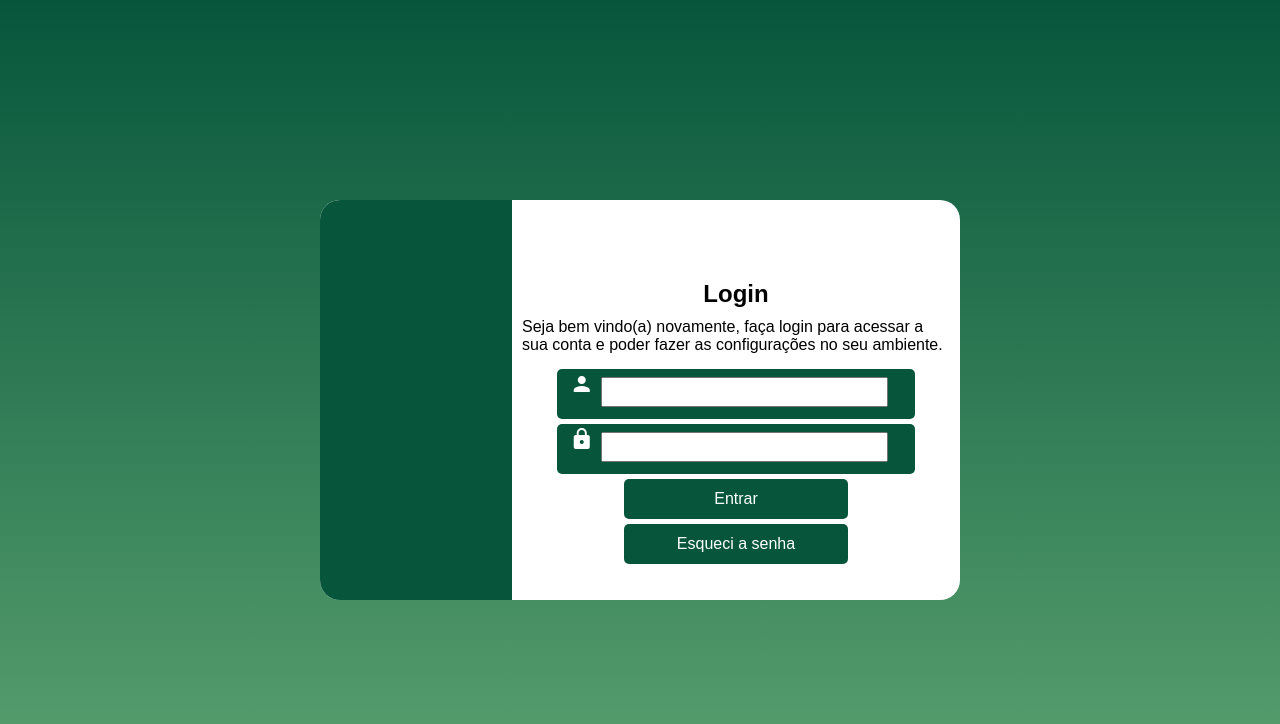
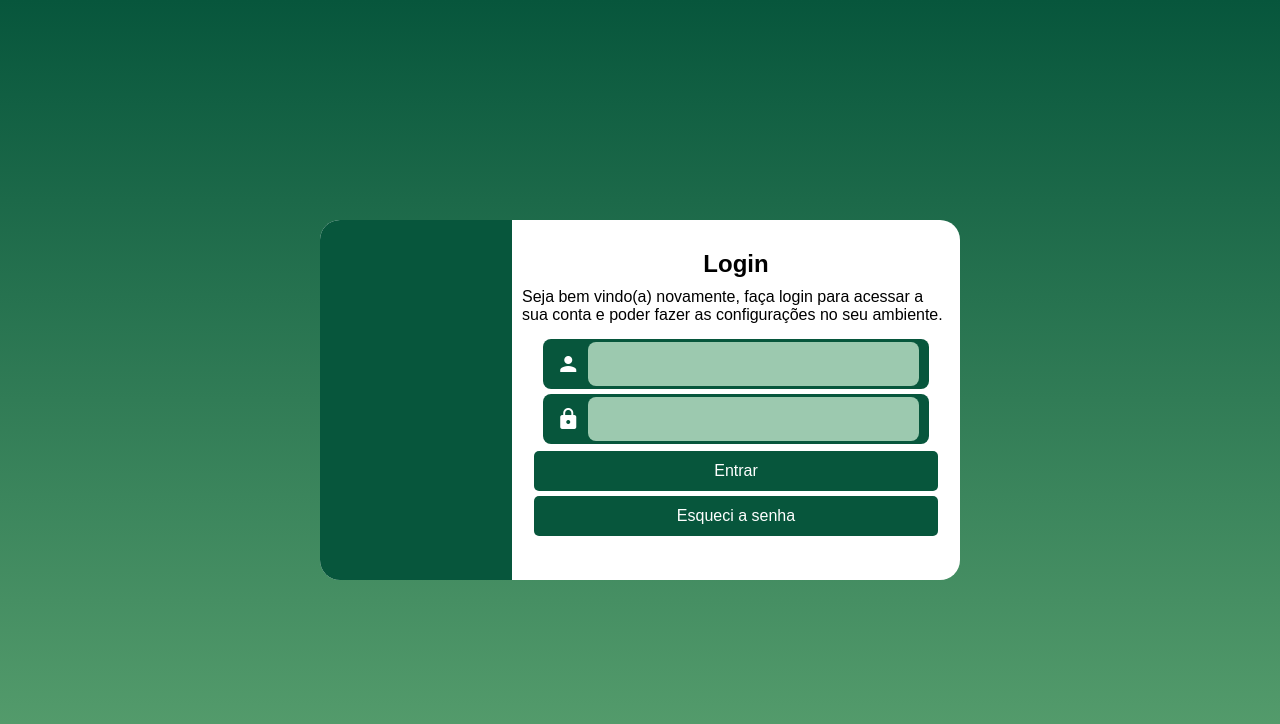
Before and after one commit to Miqueias-Tomaz/projeto-login-responsivo, a plain HTML site: page index.html in a window 1280 px wide. Drawn offline with Linux system fonts and the light colour scheme.

Commit message:
finalizado

```diff
--- a/estilos/media-query.css
+++ b/estilos/media-query.css
@@ -7,7 +7,7 @@
 
     #login-box {
         width: 70%;
-        height: 400px;
+        height: 360px;
     }
 
     div#imagem {
@@ -21,19 +21,29 @@
         width: 70%;
         height: 100%;
         margin-top: 70px;
+        transform: translateY(-50px);
     }
 
-    .botao {
-        width: 50%;
+    .login-area {
+        width: 86%;
     }
 
-    #login-area {
-        width: 300px;
+    #isenha, #iemail {
+        width: 86%;
     }
+
 }
-
 @media screen and (min-width: 1200px) {
     #login-box {
         width: 50%;
+        height: 360px;
+    }
+
+    .login-area {
+        width: 86%;
+    }
+
+    #isenha, #iemail {
+        width: 86%;
+    }
 }
-}
--- a/estilos/style.css
+++ b/estilos/style.css
@@ -55,6 +55,7 @@ html, body {
 
 form > div > span {
  color: var(--cor5);
+ transform: translateY(10px);
 }
 
 .login-area {
@@ -75,17 +76,25 @@ label {
 
 .login-area {
     height: 50px;
-    border-radius: 5px;
+    border-radius: 8px;
     margin: auto;
     margin-top: 5px;
 }
 
 input {
-    height: 30px;
+    height: 88%;
+    transform: translateY(2px);
+    border-radius: 8px;
+    border: var(--cor1);
 }
 
 #isenha, #iemail {
     width: 80%;
+    background-color: var(--cor3);
+}
+
+#isenha:focus-within, #iemail:focus-within {
+    background-color: white;
 }
 
 .botao {
```
